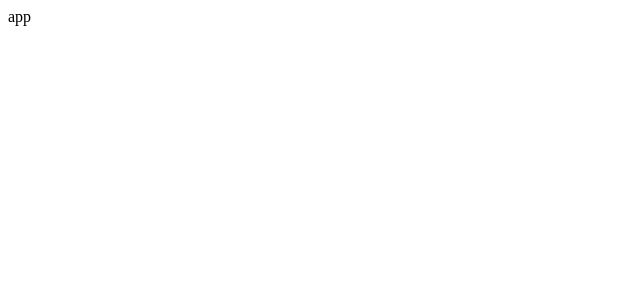
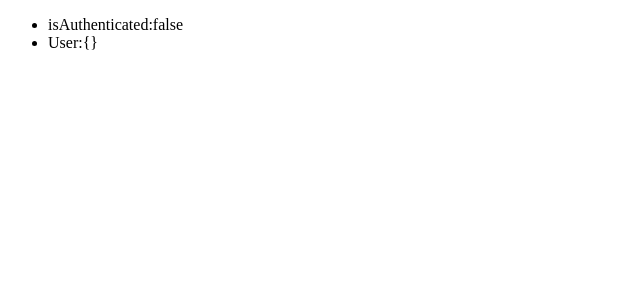
Before and after one commit to metamn/use-auth, a React (Create React App) app: page / in a window 1280 px wide. Shown: the top 300 px of the page, without its empty margins (0-640 px from the left). Built offline with nearby package versions, Linux system fonts and the light colour scheme.

Commit message:
Skeleton works

```diff
--- a/src/App.js
+++ b/src/App.js
@@ -1,7 +1,15 @@
 import React from "react";
 
+import { AuthProvider } from "./hooks";
+
+import Log from "./components/Log";
+
 const App = () => {
-  return "app";
+  return (
+    <AuthProvider strategy="none">
+      <Log />
+    </AuthProvider>
+  );
 };
 
 export default App;
--- /dev/null
+++ b/src/components/Log/Log.js
@@ -0,0 +1,23 @@
+import React from "react";
+
+import { useAuth } from "./../../hooks";
+
+/**
+ * Displays the auth object
+ */
+const Log = props => {
+  const { isAuthenticated, user, login, logout } = useAuth();
+
+  return (
+    <div className="Log">
+      <ul>
+        <li key="isAuthenticated">
+          isAuthenticated:{JSON.stringify(isAuthenticated)}
+        </li>
+        <li key="user">User:{JSON.stringify(user, null, 2)}</li>
+      </ul>
+    </div>
+  );
+};
+
+export default Log;
--- /dev/null
+++ b/src/components/Log/Log.md
@@ -0,0 +1 @@
+## Log
--- /dev/null
+++ b/src/components/Log/index.js
@@ -0,0 +1 @@
+export { default } from "./Log";
--- a/src/hooks/index.js
+++ b/src/hooks/index.js
@@ -0,0 +1 @@
+export { useAuth, AuthProvider } from "./useAuth/useAuth";
--- a/src/hooks/useAuth/index.js
+++ /dev/null
@@ -1 +0,0 @@
-export { default, useAuthPropTypes, useAuthDefaultProps } from "./useAuth";
--- a/src/hooks/useAuth/useAuth.js
+++ b/src/hooks/useAuth/useAuth.js
@@ -2,13 +2,13 @@
  * The authentication hook
  *
  * Offers:
- * - `<ProvideAuth>` - A top level auth provider
+ * - `<AuthProvider>` - A top level auth provider
  * - `useAuth` - A hook to be called by components
- * - `useProvideAuth` - An auth strategy
+ * - `useAuthProvider` - An auth strategy
  *
  * @see useAuth.md for details
  */
-import React, { useState, useEffect, useContext, createContext } from "react";
+import React, { useContext, createContext } from "react";
 import PropTypes from "prop-types";
 
 /**
@@ -58,8 +58,9 @@ const defaultProps = {
  * - Returns the isAuthenticated flag, the user object and the auth methods
  * - Implements an authentication strategy
  */
-const useProvideAuth = strategy => {
+const useAuthProvider = strategy => {
   switch (strategy) {
+    case "none":
     default:
       return defaultProps;
   }
@@ -79,8 +80,8 @@ const authContext = createContext();
  * - This is the main auth provider
  * - It makes the auth object available to any child component that calls `useAuth`.
  */
-const ProvideAuth = ({ strategy, children }) => {
-  const auth = useProvideAuth(strategy);
+const AuthProvider = ({ strategy, children }) => {
+  const auth = useAuthProvider(strategy);
 
   return <authContext.Provider value={auth}>{children}</authContext.Provider>;
 };
@@ -95,4 +96,4 @@ const useAuth = () => {
   return useContext(authContext);
 };
 
-export { useAuth, ProvideAuth };
+export { useAuth, AuthProvider };
```
Also changed, not shown: 2 other files (tests, documents, lock files or other folders).
